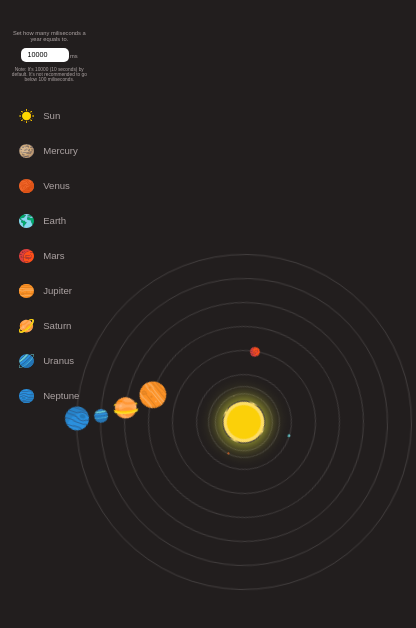
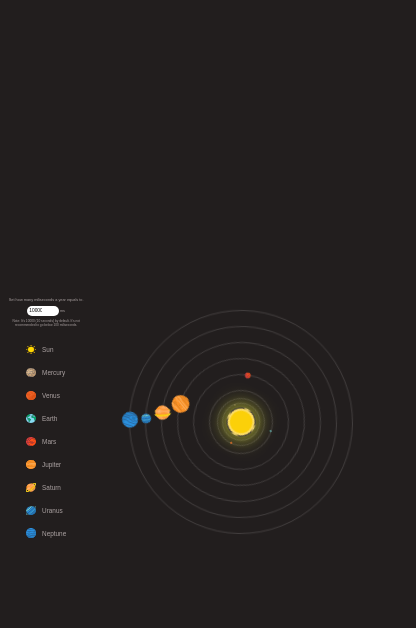
Before and after one commit to absolutezero13/solar-system, a React (Create React App) app: page / in a window 390 px wide. Shown: the top 628 px of the page, 416 px wide, since content can reach past the window. Built offline with nearby package versions, Linux system fonts and the light colour scheme.

Commit message:
responsivenes with font-size (rem)

```diff
--- a/src/Components/PlanetInfos.tsx
+++ b/src/Components/PlanetInfos.tsx
@@ -1,4 +1,5 @@
-import React, { useEffect, useState } from "react";
+import React, { useContext, useState } from "react";
+import PlanetContext from "../Context/PlanetContext";
 import PlanetInfoCard from "./PlanetInfoCard";
 
 interface PlanetInfosProps {
@@ -13,8 +14,8 @@ const PlanetInfos: React.FC<PlanetInfosProps> = ({
   planetName,
   svg,
   distanceFromSun,
+  radius,
   averageTemperature,
-  radius,
 }) => {
   const [displayStatus, setDisplayStatus] = useState(false);
   const displayPlanetInfo = () => {
@@ -22,17 +23,12 @@ const PlanetInfos: React.FC<PlanetInfosProps> = ({
   };
 
   return (
-    <div
-      onClick={displayPlanetInfo}
-      key={planetName}
-      className="planet-list__infos"
-    >
+    <div onClick={displayPlanetInfo} className="planet-list__infos">
       <li>
         <img src={svg} alt="planet-logo" /> <p>{planetName}</p>
       </li>
       {displayStatus && (
         <PlanetInfoCard
-          key={distanceFromSun}
           planetName={planetName}
           svg={svg}
           distanceFromSun={distanceFromSun}
--- a/src/Components/SideBar.tsx
+++ b/src/Components/SideBar.tsx
@@ -1,11 +1,8 @@
-import React, { useContext } from "react";
-import PlanetContext from "../Context/PlanetContext";
+import React from "react";
 import PlanetInfoLink from "./PlanetInfoLink";
 import TimeInput from "./TimeInput";
 
 const SideBar: React.FC = () => {
-  const { miliSeconds, setmiliSeconds } = useContext(PlanetContext);
-
   return (
     <div className="side-bar">
       <TimeInput />
--- a/src/sass/_base.scss
+++ b/src/sass/_base.scss
@@ -10,13 +10,20 @@ html {
   @media only screen and (max-width: 750px) {
     font-size: 40%;
   }
-  @media only screen and (max-width: 500px) {
+  @media only screen and (max-width: 600px) {
     font-size: 30%;
+  }
+  @media only screen and (max-width: 450px) {
+    font-size: 25%;
+  }
+  @media only screen and (max-width: 400px) {
+    font-size: 20%;
   }
 }
 
 body {
   color: rgba(175, 166, 166, 0.986);
+  overflow: hidden;
   height: 100vh;
   width: 100%;
   font-family: sans-serif;
@@ -27,4 +34,5 @@ body {
 .App {
   display: flex;
   flex-direction: row;
+  align-items: center;
 }
```
Also changed, not shown: src/Components/PlanetInfoCard.tsx (+7 -5 lines), src/science/Distance.PNG (deleted), src/science/Radius.PNG (deleted).
